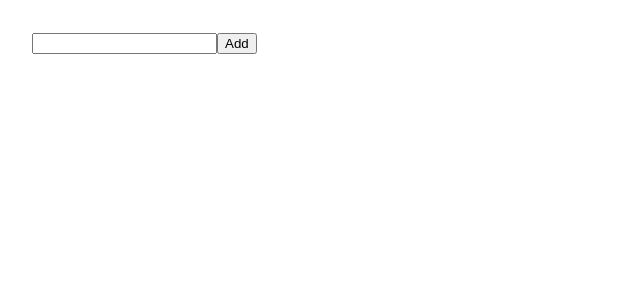
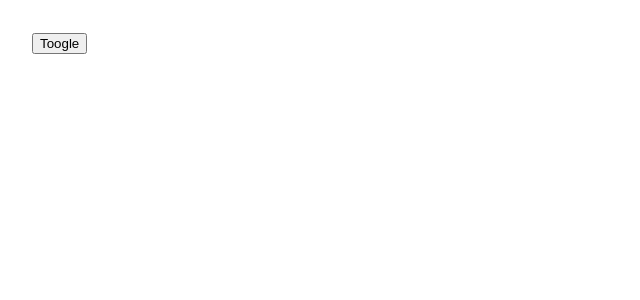
Before and after one commit to huuphuoc100911/tiktok_reacjs, a React (Create React App) app: page / in a window 1280 px wide. Shown: the top 300 px of the page, without its empty margins (0-640 px from the left). Built offline with nearby package versions, Linux system fonts and the light colour scheme.

Commit message:
Mounted/Unmounted

```diff
--- a/src/App.js
+++ b/src/App.js
@@ -1,36 +1,20 @@
 import { useState } from "react";
+import Content from "./Content";
 
 function App() {
-    const [job, setJob] = useState("");
-    const [jobs, setJobs] = useState(() => {
-        const storageJobs = JSON.parse(localStorage.getItem("jobs"));
-
-        return storageJobs ?? [];
-    });
-
-    const handleSubmit = () => {
-        setJobs((pre) => {
-            const newJobs = [...pre, job];
-
-            // Save to localStorage
-            const jsonJob = JSON.stringify(newJobs);
-            localStorage.setItem("jobs", jsonJob);
-
-            return newJobs;
-        });
-
-        setJob("");
-    };
+    const [show, setShow] = useState(false);
 
     return (
         <div style={{ padding: 32 }}>
-            <input value={job} onChange={(e) => setJob(e.target.value)} />
-            <button onClick={handleSubmit}>Add</button>
-            <ul>
-                {jobs.map((job, index) => (
-                    <li key={index}>{job}</li>
-                ))}
-            </ul>
+            {/* Mounted / Unmounted */}
+            <button
+                onClick={() => {
+                    setShow(!show);
+                }}
+            >
+                Toogle
+            </button>
+            {show && <Content />}
         </div>
     );
 }
--- /dev/null
+++ b/src/Content.js
@@ -0,0 +1,5 @@
+function Content() {
+    return <h1>Hello anh em anh em</h1>;
+}
+
+export default Content;
```
